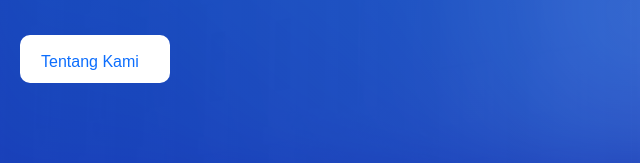
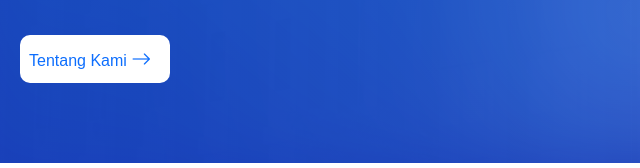
Before and after one commit to bamsgrtt/HMJTInewDesign, a plain HTML site: page index.html in a window 1280 px wide. Shown: the part 629-797 px from the top of the page, 0-640 px from the left. Drawn offline with nearby package versions, Linux system fonts and the light colour scheme.

Commit message:
update btn

```diff
--- a/index.html
+++ b/index.html
@@ -6,6 +6,7 @@
     <title>Bootstrap demo</title>
     <link href="https://cdn.jsdelivr.net/npm/bootstrap@5.3.8/dist/css/bootstrap.min.css" rel="stylesheet" integrity="sha384-sRIl4kxILFvY47J16cr9ZwB07vP4J8+LH7qKQnuqkuIAvNWLzeN8tE5YBujZqJLB" crossorigin="anonymous">
     <link rel="stylesheet" href="style.css">
+    <link rel="stylesheet" href="https://cdn.jsdelivr.net/npm/bootstrap-icons@1.13.1/font/bootstrap-icons.min.css">
   </head>
   <body>
 
@@ -52,9 +53,13 @@
 
         <p class="lead">Politeknik Negeri Jember - Wadah aspirasi dan <br> kreativitas mahasiswa dalam mengembangkan potensi <br> di bidang teknologi informasi.</p>
 
-        <div class="button-group">
-            <a href="#" class="btn text-primary">Tentang Kami</a><i class="bi bi-arrow-right"></i>
-        </div>
+        <div class="button-group d-inline-flex align-items-center gap-2">
+    <a href="#" class="btn btn-link text-primary p-2">
+        Tentang Kami
+        <i class="bi bi-arrow-right text-primary fs-5 pl-0"></i>
+    </a>
+</div>
+
     </div>
 </section>
 
--- a/style.css
+++ b/style.css
@@ -162,4 +162,5 @@
     margin-right: 10px;
     padding: 0 20px;
     text-align: center;
+    text-decoration: none;
 }
```
